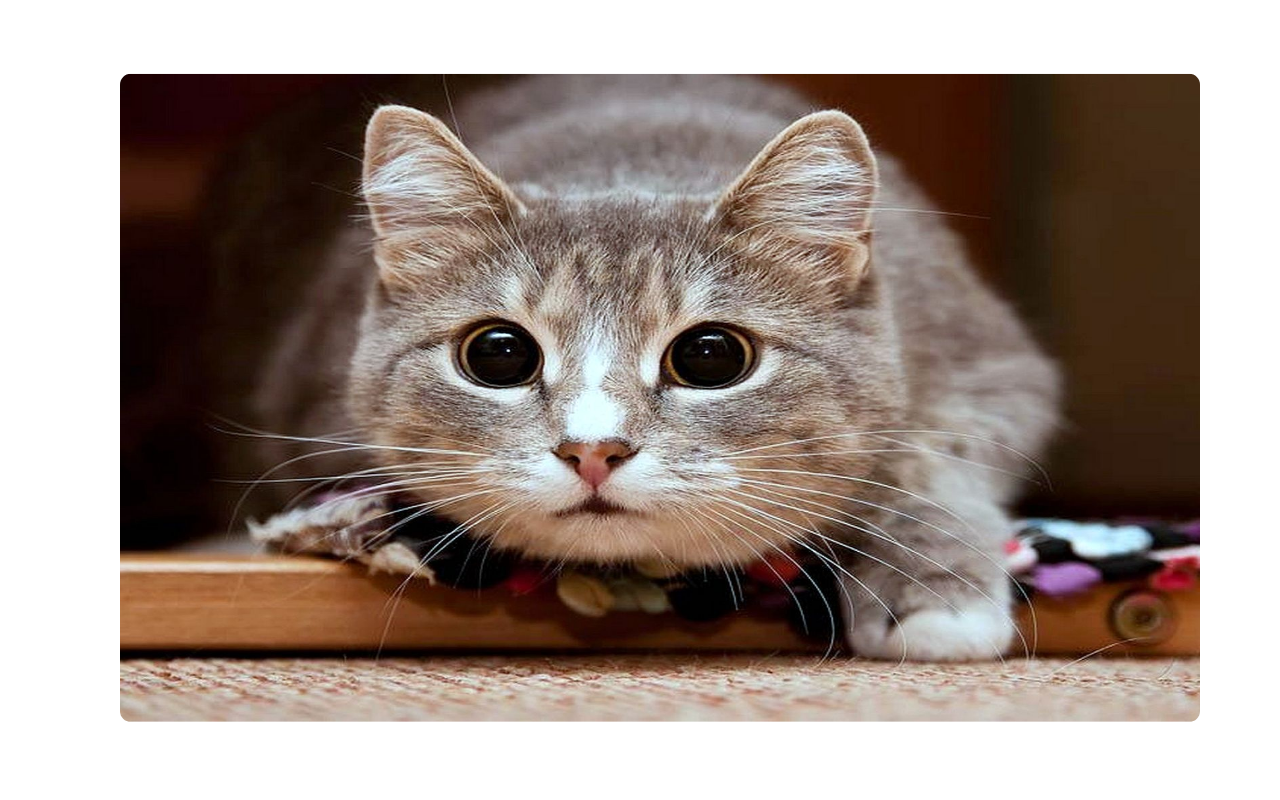
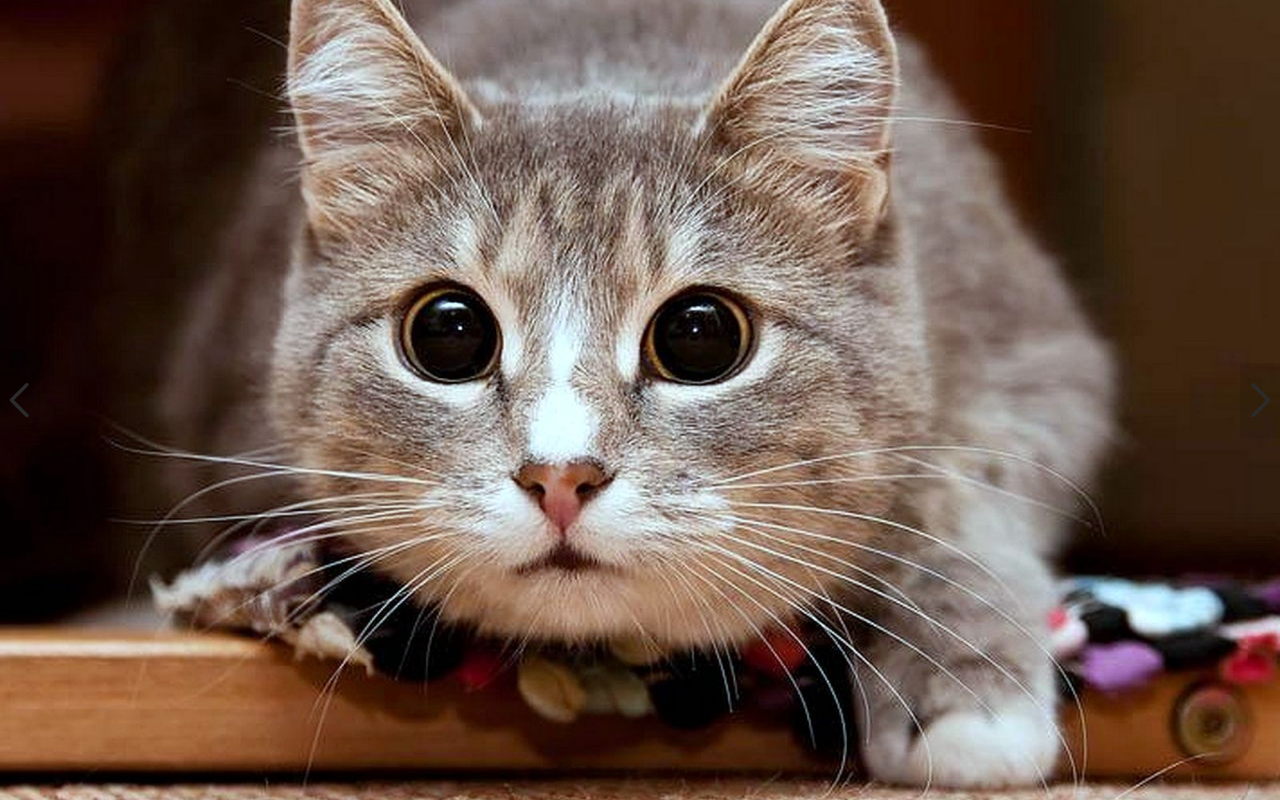
Before and after one commit to AliakseiHryhoryeu/react-apps, a React (Create React App) app: page / in a window 1280 px wide. Built offline with nearby package versions, Linux system fonts and the light colour scheme.

Commit message:
update slider component

```diff
--- a/src/components/Slider/Slider.scss
+++ b/src/components/Slider/Slider.scss
@@ -1,46 +1,47 @@
 .slider {
   position: relative;
-    height: 100vh;
   display: flex;
   justify-content: center;
   align-items: center;
+  overflow: hidden;
+
+  max-width: 100vw;
+  height: 100vh;
 }
 
 .image {
-    width: 1000px;
-    height: 600px;
+  width: 100%;
+  height: 100%;
   border-radius: 10px;
 }
 
-  .next-arrow {
+.arrow {
   position: absolute;
-    top: 50%;
-    right: 32px;
   font-size: 3rem;
   color: #000;
   z-index: 10;
   cursor: pointer;
   user-select: none;
+  background: rgba(0, 0, 0, 0.1);
+  padding: 20px 10px;
+  &__prev {
+    left: 0;
   }
-
-  .prev-arrow {
-    position: absolute;
-    top: 50%;
-    left: 32px;
-    font-size: 3rem;
-    color: #000;
-    z-index: 10;
-    cursor: pointer;
-    user-select: none;
+  &__next {
+    right: 0;
+  }
 }
 
 .slide {
   opacity: 0;
-    transition-duration: 1s ease;
+  transform: translate(100px);
+
+  transition-duration: 0.5s ease;
 }
 
 .slide.active {
   opacity: 1;
   transition-duration: 1s;
-    transform: scale(1.08);
+  cursor: pointer;
+  transform: translate(0, 0);
 }
--- a/src/components/Slider/index.jsx
+++ b/src/components/Slider/index.jsx
@@ -7,7 +7,6 @@ import arrowNext from '../../assets/img/arrow-next-white.png'
 
 
 export default function Slider({ slides }) {
-
 
     const [current, setCurrent] = useState(0);
     const length = slides.length;
@@ -26,8 +25,8 @@ export default function Slider({ slides }) {
 
     return (
         <section className='slider'>
-            <img src={arrowPrev} alt="prevSlide" className='arrow-prev' onClick={prevSlide} />
-            <img src={arrowNext} alt="nextSlide" className='arrow-next' onClick={nextSlide} />
+            <img src={arrowPrev} alt="prevSlide" className='arrow arrow__prev' onClick={prevSlide} />
+            <div className="slides">
                 {slides.map((slide, index) => {
                     return (
                         <div
@@ -35,11 +34,15 @@ export default function Slider({ slides }) {
                             key={index}
                         >
                             {index === current && (
-                            <img src={slide} alt='travel image' className='image' />
+                                <img src={slide} alt='travel image' className='image' onClick={nextSlide} />
                             )}
                         </div>
                     );
                 })}
+
+            </div>
+            <img src={arrowNext} alt="nextSlide" className='arrow arrow__next' onClick={nextSlide} />
+
         </section>
 
     )
```
Lines whose indentation alone changed are shown as unchanged.
